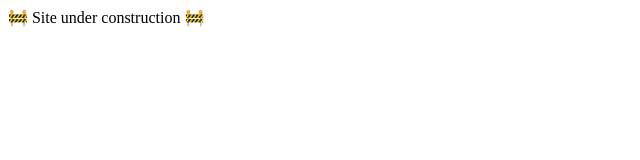
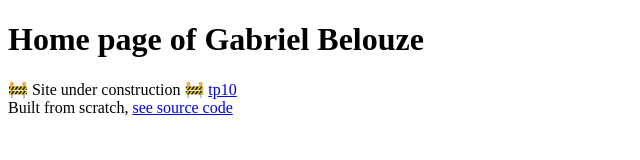
Before and after one commit to gbelouze/gbelouze, a plain HTML site: page docs/index.html in a window 1280 px wide. Shown: the whole page, without its empty margins (0-640 px from the left). Drawn offline with Linux system fonts and the light colour scheme.

Commit message:
Reference tp10

```diff
--- a/docs/index.html
+++ b/docs/index.html
@@ -1 +1,23 @@
-🚧 Site under construction 🚧
+<!DOCTYPE html>
+<html lang="en">
+    <head>
+        <meta charset="UTF-8" />
+        <meta name="viewport" content="width=device-width, initial-scale=1.0" />
+        <link href="resources/css/stylesheet.css" rel="stylesheet">
+        <title>Gabriel Belouze | Home</title>
+    </head>
+    <body>
+        <header>
+            <h1>Home page of Gabriel Belouze</h1>
+        </header>
+        <main>
+            🚧 Site under construction 🚧
+
+            <a href="https://gabriel.belouze.com/tps/10.pdf" target="_blank">tp10</a>
+        </main>
+        <footer>
+            Built from scratch,
+            <a href="https://github.com/gbelouze/gbelouze">see source code</a>
+        </footer>
+    </body>
+</html>
```
